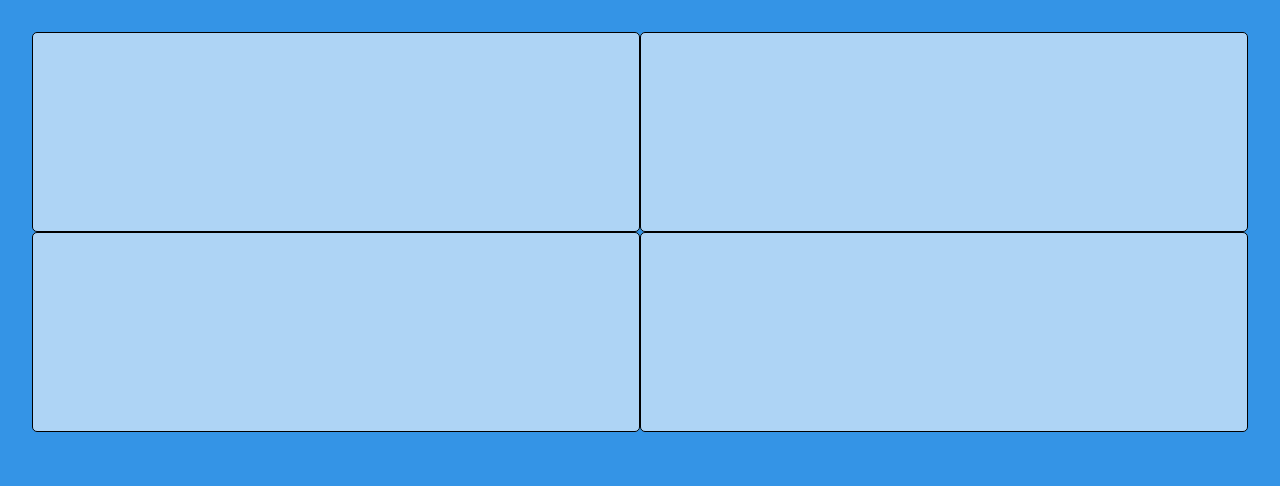
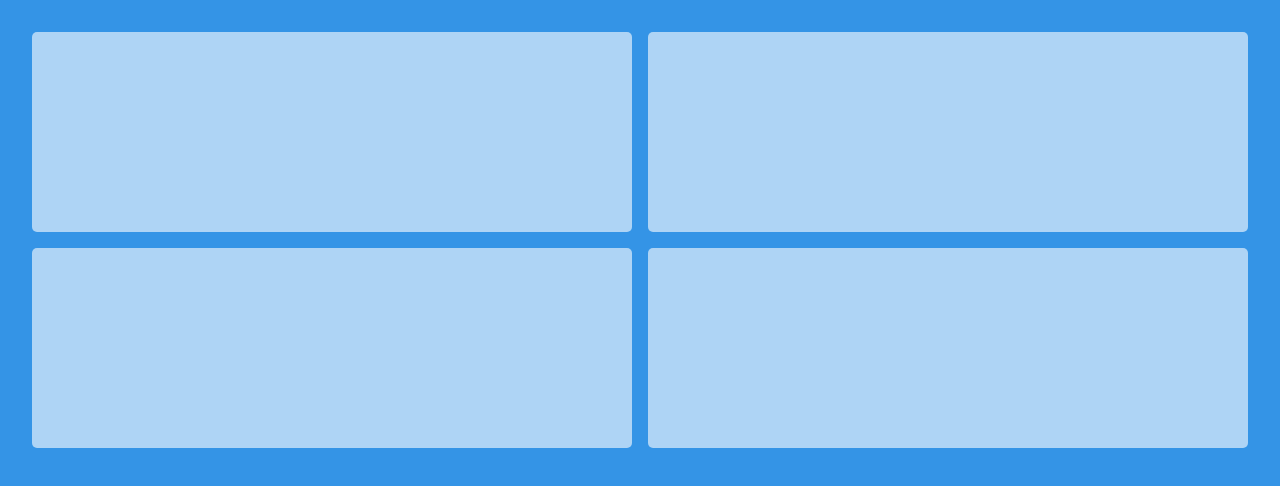
Before and after one commit to code-pisces/css-grid-layout-bootcamp-cataline, a plain HTML site: page index.html in a window 1280 px wide. Drawn offline with Linux system fonts and the light colour scheme.

Commit message:
Espaçamentos

```diff
--- a/index.html
+++ b/index.html
@@ -18,13 +18,15 @@
     .item {
       background: rgba(255, 255, 255, 0.6);
       border-radius: 5px;
-      border: 1px solid #000;
     }
 
     .container {
       display: grid;
       grid-template-columns: 1fr 1fr;
       grid-template-rows: 200px 200px;
+      /*grid-row-gap: 1rem;
+      grid-column-gap: 1rem;*/
+      grid-gap: 1rem 1rem;
     }
   </style>
 </head>
```
